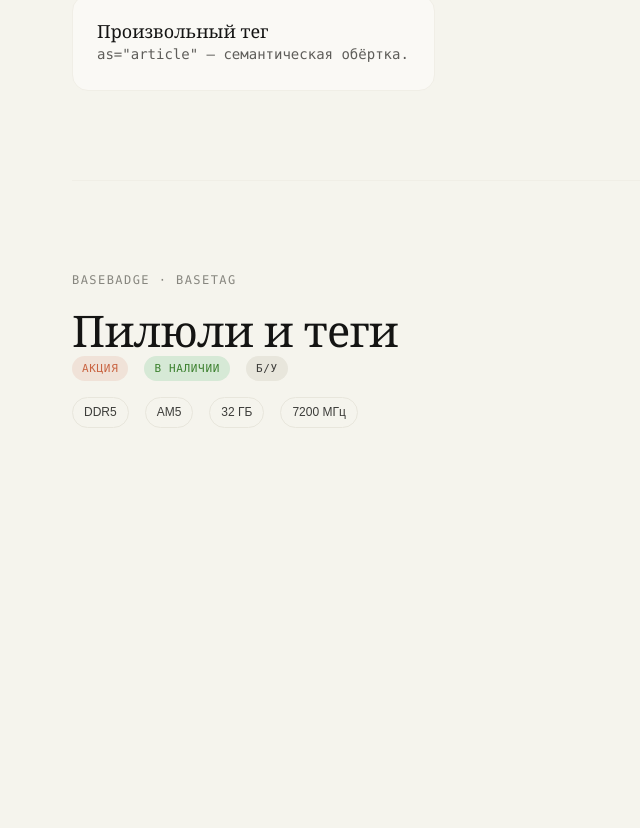
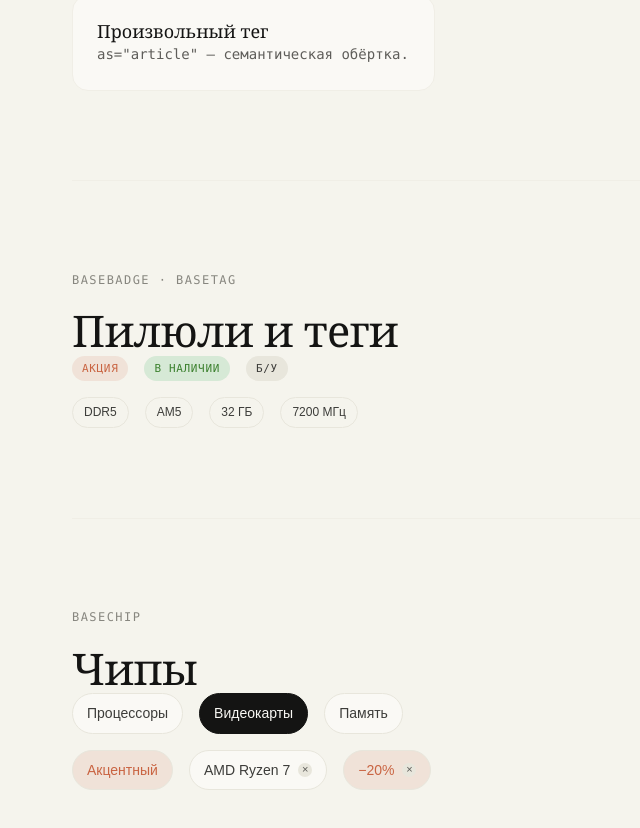
Before and after one commit to vitjaz/computer-shop-fe, a Vue app: page /ui-kit in a window 1280 px wide. Shown: the part 3154-3982 px from the top of the page, without its empty margins (0-640 px from the left). Before the commit the page ends 3672 px from the top, so only its background shows below. Built offline with nearby package versions, Linux system fonts and the light colour scheme; the HTML template or start-up script is replaced by a standard one.

Commit message:
feat(common): BaseChip

```diff
--- /dev/null
+++ b/src/components/common/BaseChip.vue
@@ -0,0 +1,44 @@
+<script setup lang="ts">
+interface Props {
+  pressed?: boolean
+  removable?: boolean
+  variant?: 'default' | 'accent'
+}
+
+withDefaults(defineProps<Props>(), {
+  pressed: false,
+  removable: false,
+  variant: 'default',
+})
+
+const emit = defineEmits<{
+  toggle: []
+  remove: []
+}>()
+
+function onToggle() {
+  emit('toggle')
+}
+
+function onRemove() {
+  emit('remove')
+}
+</script>
+
+<template>
+  <button
+    v-if="!removable"
+    :class="['chip', { accent: variant === 'accent' }]"
+    type="button"
+    :aria-pressed="pressed"
+    @click="onToggle"
+  >
+    <slot />
+  </button>
+  <span v-else :class="['chip', { accent: variant === 'accent' }]">
+    <slot />
+    <button type="button" aria-label="Убрать" @click="onRemove">×</button>
+  </span>
+</template>
+
+<style scoped></style>
--- a/src/views/UiKitView.vue
+++ b/src/views/UiKitView.vue
@@ -5,6 +5,7 @@ import BaseBadge from '@/components/common/BaseBadge.vue'
 import BaseButton from '@/components/common/BaseButton.vue'
 import BaseCard from '@/components/common/BaseCard.vue'
 import BaseCheckbox from '@/components/common/BaseCheckbox.vue'
+import BaseChip from '@/components/common/BaseChip.vue'
 import BaseField from '@/components/common/BaseField.vue'
 import BaseIcon from '@/components/common/BaseIcon.vue'
 import BaseIconButton from '@/components/common/BaseIconButton.vue'
@@ -41,6 +42,8 @@ const checkDisabled = ref(false)
 const qtyDefault = ref(1)
 const qtySm = ref(2)
 const qtyLg = ref(1)
+const chipCpu = ref(false)
+const chipGpu = ref(true)
 
 const categoryOptions = [
   { value: 'cpu', label: 'Процессоры' },
@@ -238,6 +241,24 @@ const categoryOptions = [
         </div>
       </div>
     </section>
+
+    <section class="section">
+      <p class="eyebrow">BaseChip</p>
+      <h2 class="h2">Чипы</h2>
+      <div class="stack">
+        <div class="row wrap">
+          <BaseChip :pressed="chipCpu" @toggle="chipCpu = !chipCpu">Процессоры</BaseChip>
+          <BaseChip :pressed="chipGpu" @toggle="chipGpu = !chipGpu">Видеокарты</BaseChip>
+          <BaseChip>Память</BaseChip>
+        </div>
+
+        <div class="row wrap">
+          <BaseChip variant="accent">Акцентный</BaseChip>
+          <BaseChip removable>AMD Ryzen 7</BaseChip>
+          <BaseChip removable variant="accent">−20%</BaseChip>
+        </div>
+      </div>
+    </section>
   </div>
 </template>
 
```
Also changed, not shown: 1 other file (tests, documents, lock files or other folders).
